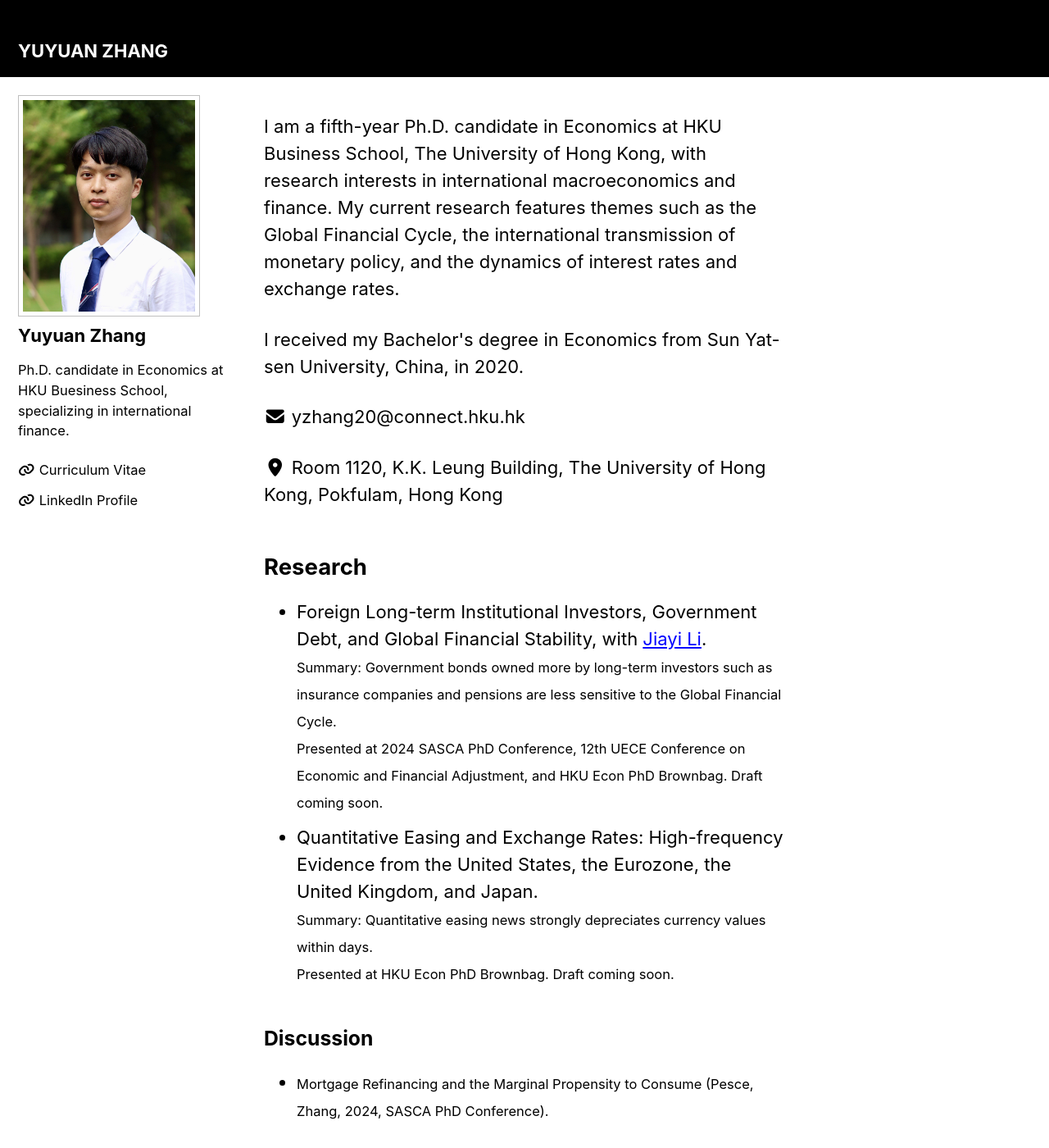
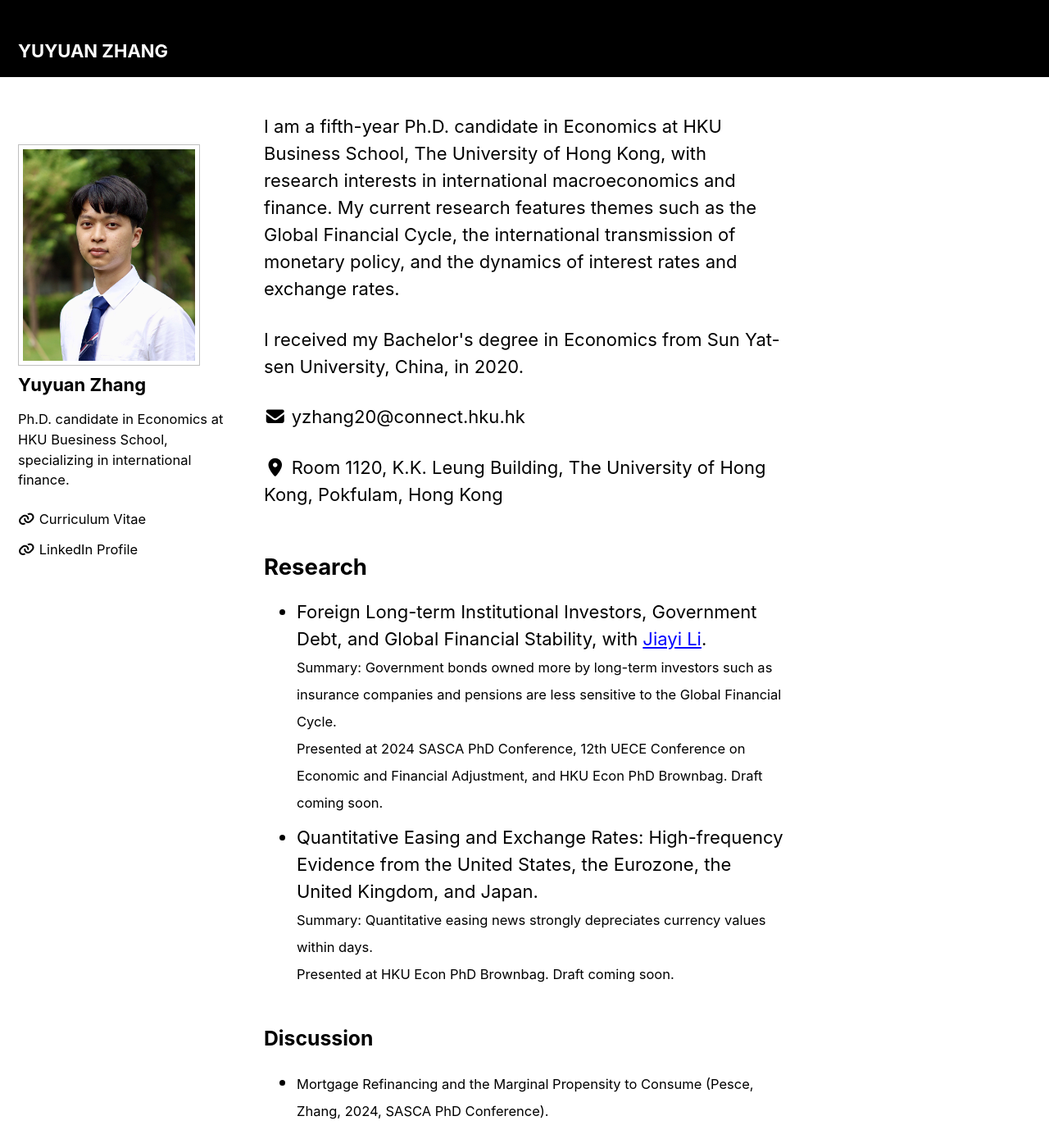
Before and after one commit to yuyuanecon/yuyuanecon.github.io, a Jekyll site: the page built from index.html, in a window 1280 px wide and 1400 px high. Shown: the whole window at 82% size. Built offline with Jekyll 4.4.1, drawn with Linux system fonts in a browser that asks for light colours; cached includes are drawn as plain includes; the list of posts is cut into pages by our own code.

Commit message:
Update _sidebar.scss

```diff
--- a/_sass/minimal-mistakes/_sidebar.scss
+++ b/_sass/minimal-mistakes/_sidebar.scss
@@ -15,6 +15,7 @@
   //   -webkit-transform: translate3d(0, 0, 0);
   //   transform: translate3d(0, 0, 0);
   // }
+  margin-top: 60px; // Adjust this value as needed to account for the masthead height
 
   @include breakpoint($large) {
     float: inline-start;
```
